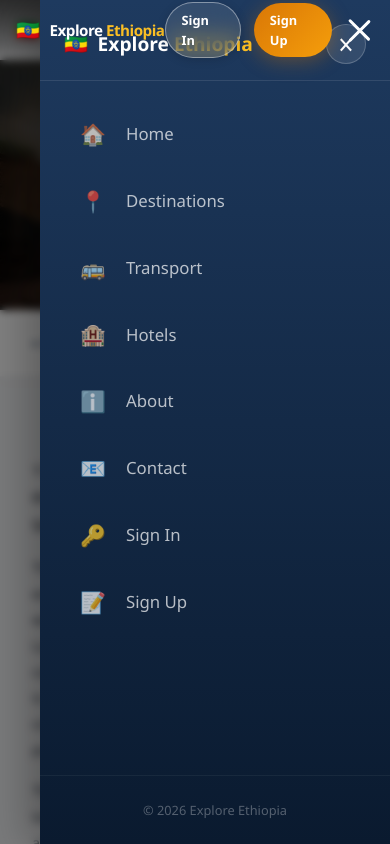
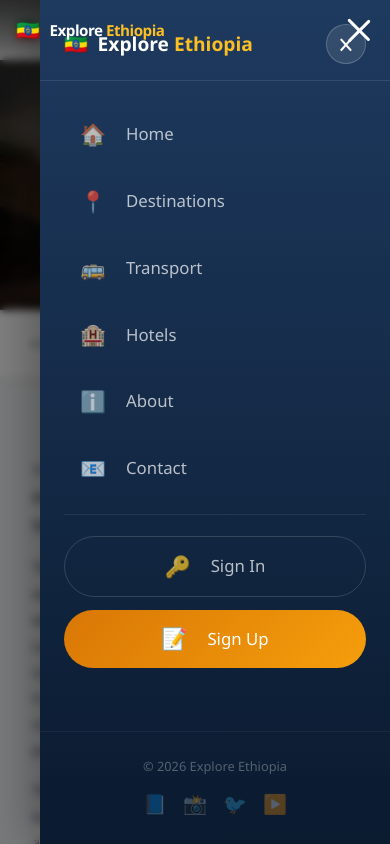
Before and after one commit to gebiyawyi/ethiopia-tourism-system, a React app in the folder frontend/: page /destinations/1 in a window 390 px wide. Both pictures are taken after a click on the button 359 px from the left and 30 px from the top of the page. Shown: the top 844 px of the page. Built offline with nearby package versions, Linux system fonts and the light colour scheme; no server answers; the HTML template or start-up script is replaced by a standard one.

Commit message:
all are possible

```diff
--- a/frontend/src/components/Navbar/Navbar.css
+++ b/frontend/src/components/Navbar/Navbar.css
@@ -168,7 +168,7 @@
   box-shadow: 0 6px 30px rgba(217,119,6,0.5);
 }
 
-/* ✅ Profile Link */
+/* Profile Link */
 .profile-link {
   display: flex;
   align-items: center;
@@ -208,7 +208,7 @@
   width: 32px;
   height: 32px;
   border-radius: 50%;
-  background: linear-gradient(135deg, var(--primary-color), var(--primary-dark));
+  background: linear-gradient(135deg, #d97706, #b45309);
   color: #ffffff;
   font-size: 0.8rem;
   font-weight: 700;
@@ -432,12 +432,74 @@
   background: rgba(220,38,38,0.2);
 }
 
+.mobile-divider {
+  height: 1px;
+  background: rgba(255,255,255,0.08);
+  margin: 0.5rem 0;
+}
+
+.mobile-badge {
+  margin-left: auto;
+  background: rgba(217,119,6,0.2);
+  color: #fbbf24;
+  padding: 0.1rem 0.6rem;
+  border-radius: 50px;
+  font-size: 0.6rem;
+  font-weight: 600;
+  text-transform: uppercase;
+}
+
+.auth-btn-login {
+  border: 1.5px solid rgba(255,255,255,0.15);
+  border-radius: 50px;
+  justify-content: center;
+  margin-top: 0.3rem;
+}
+
+.auth-btn-login:hover {
+  background: rgba(255,255,255,0.08);
+  border-color: rgba(255,255,255,0.3);
+}
+
+.auth-btn-signup {
+  background: linear-gradient(135deg, #d97706, #f59e0b);
+  color: #ffffff;
+  border-radius: 50px;
+  justify-content: center;
+  padding: 0.8rem 1.5rem;
+  margin-top: 0.3rem;
+}
+
+.auth-btn-signup:hover {
+  transform: translateX(5px);
+  box-shadow: 0 4px 20px rgba(217,119,6,0.3);
+}
+
 .mobile-footer {
   padding: 1.5rem;
   text-align: center;
   color: rgba(255,255,255,0.3);
   font-size: 0.8rem;
   border-top: 1px solid rgba(255,255,255,0.05);
+}
+
+.mobile-social {
+  display: flex;
+  justify-content: center;
+  gap: 1rem;
+  margin-top: 0.8rem;
+}
+
+.mobile-social-icon {
+  color: rgba(255,255,255,0.3);
+  text-decoration: none;
+  font-size: 1.2rem;
+  transition: all 0.3s ease;
+}
+
+.mobile-social-icon:hover {
+  color: #ffffff;
+  transform: translateY(-2px);
 }
 
 /* ============================================
@@ -550,6 +612,13 @@
   .profile-name {
     max-width: 70px;
   }
+
+  /* Mobile auth buttons show in menu */
+  .navbar-actions .btn-login,
+  .navbar-actions .btn-signup,
+  .navbar-actions .logout-btn {
+    display: none;
+  }
 }
 
 @media (max-width: 480px) {
--- a/frontend/src/components/Navbar/Navbar.jsx
+++ b/frontend/src/components/Navbar/Navbar.jsx
@@ -8,15 +8,12 @@ const Navbar = () => {
   const [scrolled, setScrolled] = useState(false);
   const location = useLocation();
   const navigate = useNavigate();
-
-  // ✅ Use AuthContext instead of localStorage directly
   const { user, isLoggedIn, logout, refreshUser } = useAuth();
 
   // ============================================
   // ✅ REFRESH USER ON LOCATION CHANGE
   // ============================================
   useEffect(() => {
-    console.log("🔄 Navbar - Location changed, refreshing user...");
     refreshUser();
   }, [location, refreshUser]);
 
@@ -82,11 +79,6 @@ const Navbar = () => {
   // ============================================
   const isActive = (path) => location.pathname === path;
 
-  // ✅ Debug logs
-  console.log("🔍 Navbar - User:", user);
-  console.log("🔍 Navbar - isLoggedIn:", isLoggedIn);
-  console.log("🔍 Navbar - Display Name:", getDisplayName());
-
   return (
     <header className={`navbar ${scrolled ? "scrolled" : ""}`}>
       <div className="navbar-container">
@@ -144,11 +136,11 @@ const Navbar = () => {
         </nav>
 
         {/* ============================================
-            ACTIONS - Login/Register OR Profile/Logout
+            ACTIONS - Desktop
         ============================================ */}
         <div className="navbar-actions">
           {isLoggedIn && user ? (
-            // ✅ LOGGED IN - Uses user state from AuthContext
+            // ✅ LOGGED IN - Desktop
             <>
               <Link to="/profile" className="profile-link">
                 {user?.profile_image ? (
@@ -177,7 +169,7 @@ const Navbar = () => {
               </button>
             </>
           ) : (
-            // ✅ LOGGED OUT - Show Login & Register
+            // ✅ LOGGED OUT - Desktop
             <>
               <Link to="/login" className="btn-login">
                 Sign In
@@ -188,7 +180,9 @@ const Navbar = () => {
             </>
           )}
 
-          {/* Hamburger Menu - Mobile Only */}
+          {/* ============================================
+              HAMBURGER - Mobile Only
+          ============================================ */}
           <button
             className={`hamburger ${isMobileMenuOpen ? "active" : ""}`}
             onClick={() => setIsMobileMenuOpen(!isMobileMenuOpen)}
@@ -212,6 +206,7 @@ const Navbar = () => {
             MOBILE MENU
         ============================================ */}
         <div className={`mobile-menu ${isMobileMenuOpen ? "active" : ""}`}>
+          {/* Mobile Menu Header */}
           <div className="mobile-menu-header">
             <Link
               to="/"
@@ -231,49 +226,59 @@ const Navbar = () => {
             </button>
           </div>
 
+          {/* Mobile Navigation Links */}
           <nav className="mobile-nav-links">
             <Link
               to="/"
               className={`mobile-nav-link ${isActive("/") ? "active" : ""}`}
               onClick={() => setIsMobileMenuOpen(false)}
             >
-              <span className="mobile-nav-icon">🏠</span> Home
+              <span className="mobile-nav-icon">🏠</span>
+              Home
             </Link>
             <Link
               to="/destinations"
               className={`mobile-nav-link ${isActive("/destinations") ? "active" : ""}`}
               onClick={() => setIsMobileMenuOpen(false)}
             >
-              <span className="mobile-nav-icon">📍</span> Destinations
+              <span className="mobile-nav-icon">📍</span>
+              Destinations
             </Link>
             <Link
               to="/transport"
               className={`mobile-nav-link ${isActive("/transport") ? "active" : ""}`}
               onClick={() => setIsMobileMenuOpen(false)}
             >
-              <span className="mobile-nav-icon">🚌</span> Transport
+              <span className="mobile-nav-icon">🚌</span>
+              Transport
             </Link>
             <Link
               to="/hotels"
               className={`mobile-nav-link ${isActive("/hotels") ? "active" : ""}`}
               onClick={() => setIsMobileMenuOpen(false)}
             >
-              <span className="mobile-nav-icon">🏨</span> Hotels
+              <span className="mobile-nav-icon">🏨</span>
+              Hotels
             </Link>
             <Link
               to="/about"
               className={`mobile-nav-link ${isActive("/about") ? "active" : ""}`}
               onClick={() => setIsMobileMenuOpen(false)}
             >
-              <span className="mobile-nav-icon">ℹ️</span> About
+              <span className="mobile-nav-icon">ℹ️</span>
+              About
             </Link>
             <Link
               to="/contact"
               className={`mobile-nav-link ${isActive("/contact") ? "active" : ""}`}
               onClick={() => setIsMobileMenuOpen(false)}
             >
-              <span className="mobile-nav-icon">📧</span> Contact
+              <span className="mobile-nav-icon">📧</span>
+              Contact
             </Link>
+
+            {/* Mobile Divider */}
+            <div className="mobile-divider"></div>
 
             {/* Mobile Auth Buttons */}
             {isLoggedIn && user ? (
@@ -285,6 +290,7 @@ const Navbar = () => {
                 >
                   <span className="mobile-nav-icon">👤</span>
                   {getDisplayName()}
+                  <span className="mobile-badge">Profile</span>
                 </Link>
                 <button
                   onClick={() => {
@@ -293,31 +299,49 @@ const Navbar = () => {
                   }}
                   className="mobile-nav-link logout-btn-mobile"
                 >
-                  <span className="mobile-nav-icon">🚪</span> Logout
+                  <span className="mobile-nav-icon">🚪</span>
+                  Logout
                 </button>
               </>
             ) : (
               <>
                 <Link
                   to="/login"
-                  className="mobile-nav-link"
+                  className="mobile-nav-link auth-btn-login"
                   onClick={() => setIsMobileMenuOpen(false)}
                 >
-                  <span className="mobile-nav-icon">🔑</span> Sign In
+                  <span className="mobile-nav-icon">🔑</span>
+                  Sign In
                 </Link>
                 <Link
                   to="/register"
-                  className="mobile-nav-link"
+                  className="mobile-nav-link auth-btn-signup"
                   onClick={() => setIsMobileMenuOpen(false)}
                 >
-                  <span className="mobile-nav-icon">📝</span> Sign Up
+                  <span className="mobile-nav-icon">📝</span>
+                  Sign Up
                 </Link>
               </>
             )}
           </nav>
 
+          {/* Mobile Footer */}
           <div className="mobile-footer">
             <p>© 2026 Explore Ethiopia</p>
+            <div className="mobile-social">
+              <a href="#" className="mobile-social-icon">
+                📘
+              </a>
+              <a href="#" className="mobile-social-icon">
+                📸
+              </a>
+              <a href="#" className="mobile-social-icon">
+                🐦
+              </a>
+              <a href="#" className="mobile-social-icon">
+                ▶️
+              </a>
+            </div>
           </div>
         </div>
       </div>
```
